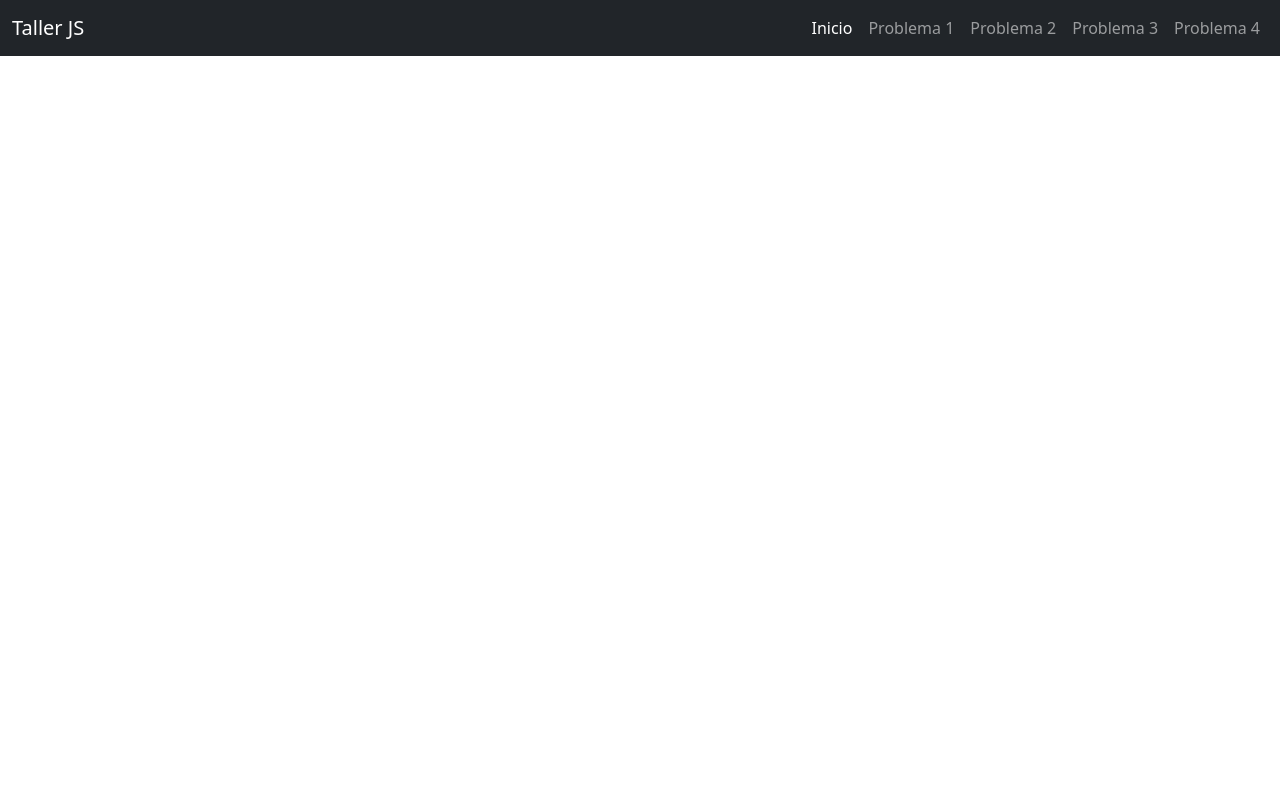
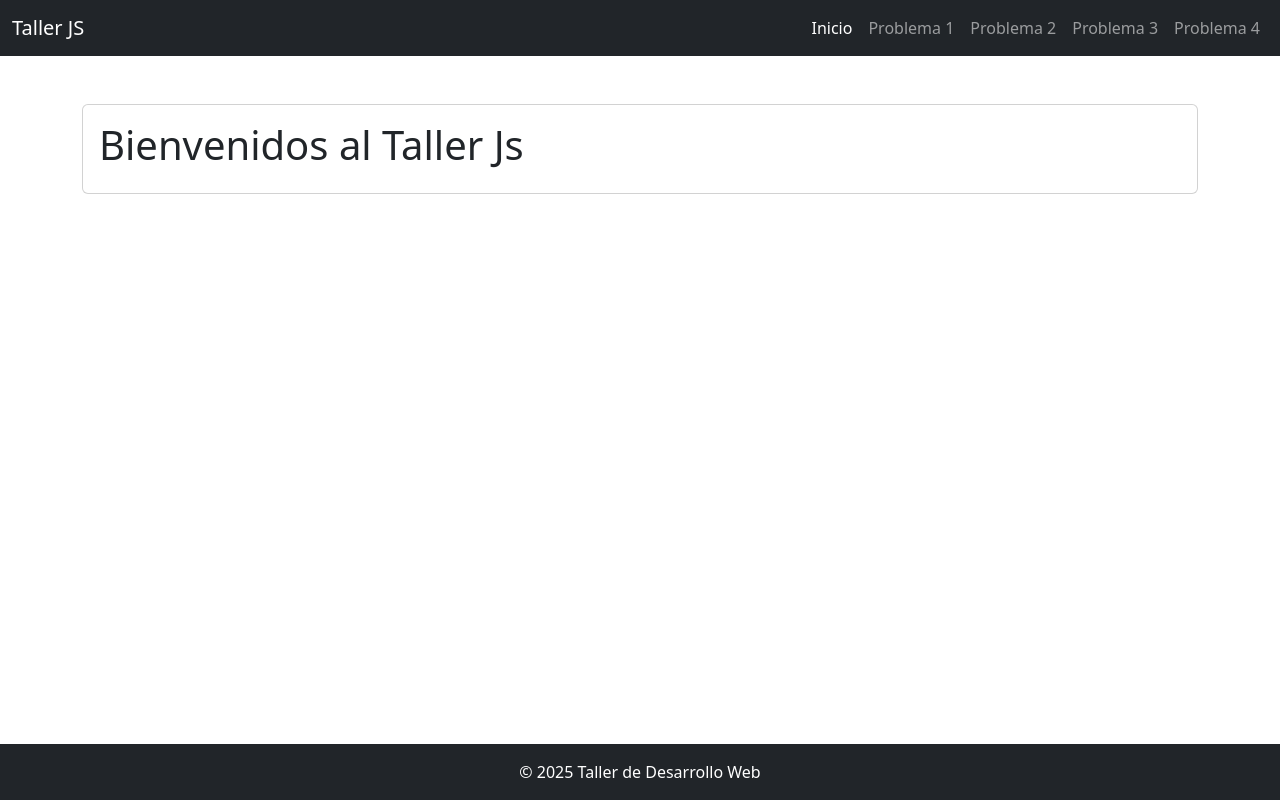
Before and after one commit to yosoyjakob/Taller1, a plain HTML site: page index.html in a window 1280 px wide. Drawn offline with nearby package versions, Linux system fonts and the light colour scheme.

Commit message:
Detalles a la Pagina Principal

```diff
--- a/index.html
+++ b/index.html
@@ -5,7 +5,7 @@
   <title>Taller JS</title>
   <link href="https://cdn.jsdelivr.net/npm/bootstrap@5.3.3/dist/css/bootstrap.min.css" rel="stylesheet">
 </head>
-<body>
+<body class="d-flex flex-column min-vh-100">
   <nav class="navbar navbar-expand-lg navbar-dark bg-dark">
     <div class="container-fluid">
       <a class="navbar-brand" href="#">Taller JS</a>
@@ -25,6 +25,16 @@
       </div>
     </div>
   </nav>
+  <main class="container my-5 flex-fill">
+    <div class="card mb-4">
+      <div class="card-body">
+        <h1 class="card-title">Bienvenidos al Taller Js</h1>
+      </div>
+    </div>
+  </main>
+  <footer class="bg-dark text-white text-center py-3">
+    © 2025 Taller de Desarrollo Web
+  </footer>
   <script src="https://cdn.jsdelivr.net/npm/bootstrap@5.3.3/dist/js/bootstrap.bundle.min.js"></script>
 </body>
 </html>
```
